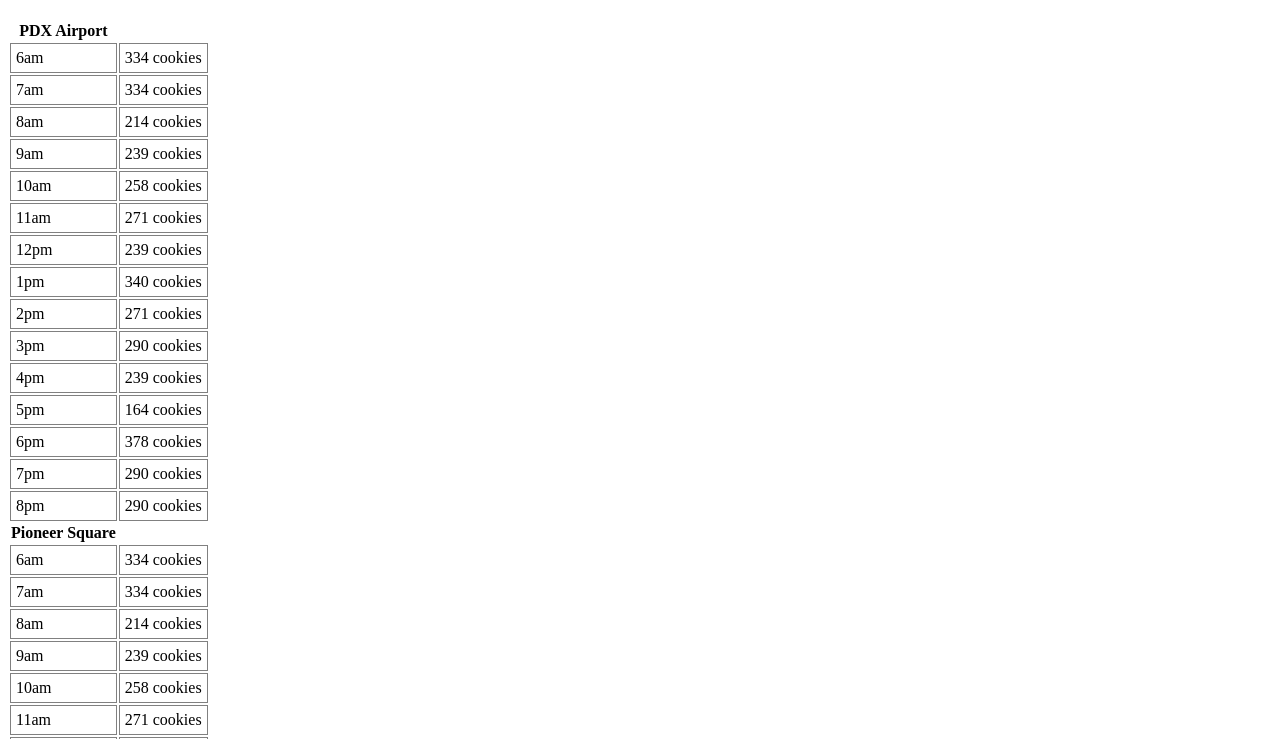
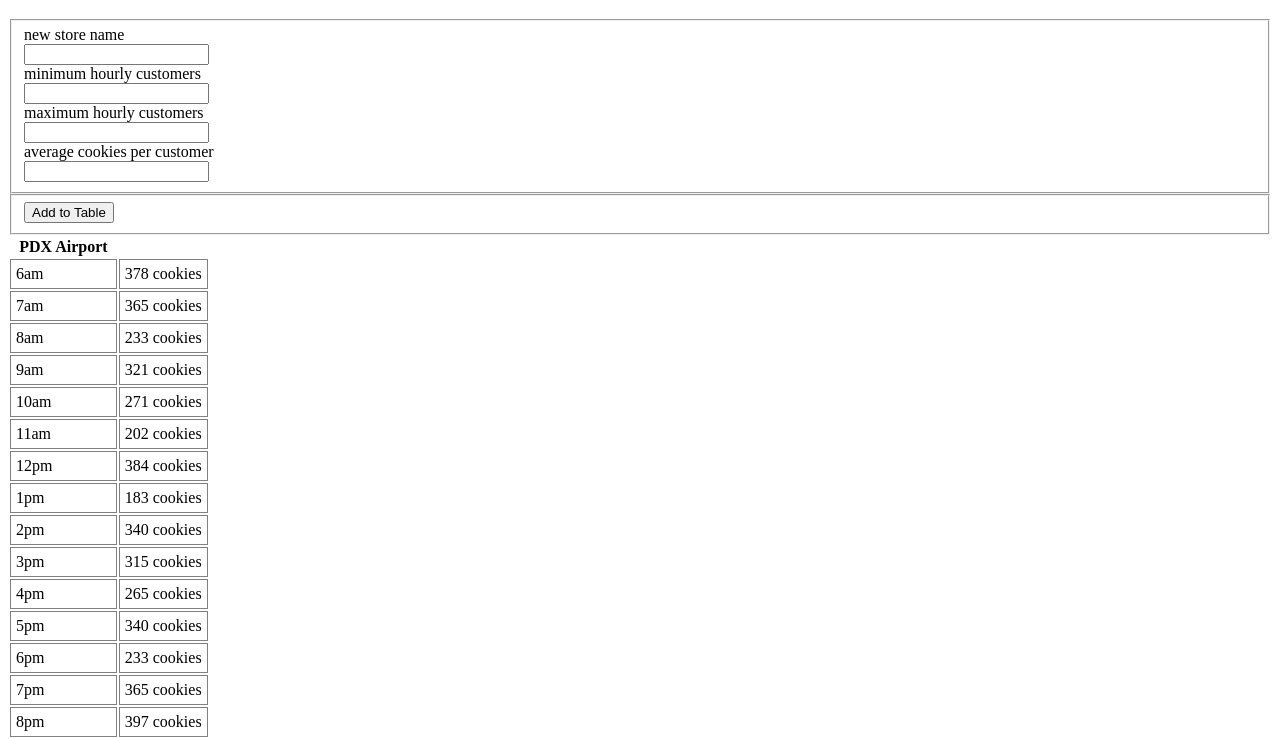
Before and after one commit to cynthiaprevatte/cookie-stand, a plain HTML site: page index.html in a window 1280 px wide. Shown: the part 61-800 px from the top of the page. Drawn offline with Linux system fonts and the light colour scheme.

Commit message:
added form to add more stores - works...ish

```diff
--- a/index.html
+++ b/index.html
@@ -3,6 +3,10 @@
 	<head>
 		<title>Salmon Cookies</title>
         <style>
+            fieldset > * {
+                display: block;
+            }
+
             table {
                 empty-cells: show;
             }
@@ -14,9 +18,32 @@
 	</head>
 	<body>
         <h1>Cookies</h1>
+     <!-- use an event handler in app.js and update the dom with the input-->
+        <form id="addStore" action="#">
+            <fieldset>
+                <label for="name">new store name</label>
+                <input id = "name" type="text"></input>
+
+                <label for="minHourlyCust">minimum hourly customers</label>
+                <input id = "minHourlyCust" type="number" step="any"></input>
+
+                <label for="maxHourlyCust">maximum hourly customers</label>
+                <input id = "maxHourlyCust" type="number" step="any"></input>
+
+                <label for="avgCookiesPerCust">average cookies per customer</label>
+                <input id = "avgCookiesPerCust" type="number" step="any"></input>
+            </fieldset>
+
+            <fieldset>
+                <input type="submit" value="Add to Table"></input>
+            </fieldset>
+        </form>
+        <section id="zoo"></section>
+
         <div id = "container"></div>
         <table id = 'cookies'>
         </table>
+
         <script src="./js/app.js"></script>
 	</body>
 </html>
--- a/js/app.js
+++ b/js/app.js
@@ -1,23 +1,24 @@
 
 "use strict";
 
-function Location( name, minHourlyCust, maxHourlyCust, avgCookiesPerCust ) {
+//store constructor
+function Store( name, minHourlyCust, maxHourlyCust, avgCookiesPerCust ) {
     this.name = name;
     this.minHourlyCust = minHourlyCust;
     this.maxHourlyCust = maxHourlyCust;
     this.avgCookiesPerCust = avgCookiesPerCust
 }
 
-Location.prototype.result = [];
+Store.prototype.result = [];
 
-Location.prototype.times = ['6am', '7am', '8am', '9am', '10am', '11am', '12pm', '1pm', '2pm', '3pm', '4pm', '5pm', '6pm', '7pm', '8pm'];
+Store.prototype.times = ['6am', '7am', '8am', '9am', '10am', '11am', '12pm', '1pm', '2pm', '3pm', '4pm', '5pm', '6pm', '7pm', '8pm'];
 
-Location.prototype.getRandom = function () {
+Store.prototype.getRandom = function () {
     var randomCookies = (Math.floor(Math.random() * (this.maxHourlyCust - this.minHourlyCust)) + this.minHourlyCust) * this.avgCookiesPerCust;
     this.result.push(Math.round(randomCookies));
 }
 
-Location.prototype.render = function ( table ) {
+Store.prototype.render = function ( table ) {
 
     for (var i = 0; i < this.times.length; i++) {
         var row = document.createElement( 'tr' );
@@ -29,14 +30,27 @@ Location.prototype.render = function ( table ) {
     }
 }
 
-// create locations
-var airport = new Location('PDX Airport', 23, 65, 6.3 );
-var pioneer = new Location( 'Pioneer Square', 3, 24, 1.2 );
-var powell = new Location( 'Powells', 11, 38, 3.7 );
-var stJohns = new Location( 'St Johns', 20, 38, 2.3 );
-var waterFront = new Location( 'Water Front', 2, 16, 4.6 );
+// create Stores
+var airport = new Store('PDX Airport', 23, 65, 6.3 );
+var pioneer = new Store( 'Pioneer Square', 3, 24, 1.2 );
+var powell = new Store( 'Powells', 11, 38, 3.7 );
+var stJohns = new Store( 'St Johns', 20, 38, 2.3 );
+var waterFront = new Store( 'Water Front', 2, 16, 4.6 );
 
-var locations = ['PDX Airport', 'Pioneer Square', 'Powells', 'St Johns', 'Water Front'];
+var stores = ['airport', 'pioneer', 'powells', 'stJohns', 'waterFront'];
+
+function addStoreHandler () {
+    event.preventDefault();
+    var form = event.target;
+
+    var name = form.name.value;
+    var minHourlyCust = form.minHourlyCust.value;
+    var maxHourlyCust = form.maxHourlyCust.value;
+    var avgCookiesPerCust = form.avgCookiesPerCust.value;
+    var newStore = new Store(name, minHourlyCust, maxHourlyCust, avgCookiesPerCust);
+    console.log (form, name, minHourlyCust, maxHourlyCust, avgCookiesPerCust, newStore);
+    //name.render( document.getElementById( 'cookies' ) );
+}
 
 function displayResult( loc ) { //table
 
@@ -46,8 +60,9 @@ function displayResult( loc ) { //table
     createCell( 'th', loc.name,  tableRowHeader );
 
     tableElement.appendChild( tableRowHeader );
-
-    loc.render( document.getElementById( 'cookies' ) ); // add data to the table
+    // add data to the table
+    loc.render( document.getElementById( 'cookies' ) );
+    console.log (loc);
 }
 
 function createCell(cellType, content, row) { //helper function
@@ -62,3 +77,18 @@ displayResult( pioneer );
 displayResult( powell );
 displayResult( stJohns );
 displayResult( waterFront );
+
+var storeForm = document.getElementById( 'addStore' );
+storeForm.addEventListener( 'submit', addStoreHandler);
+
+/*
+A table is drawn out row by row. Each row is created
+with the <tr> element.
+
+Inside each row there are a number of cells
+represented by the <td> element (or <th> if it is a
+header).
+
+You can make cells of a table span more than one row
+or column using the rowspan and colspan attributes.
+*/
```
